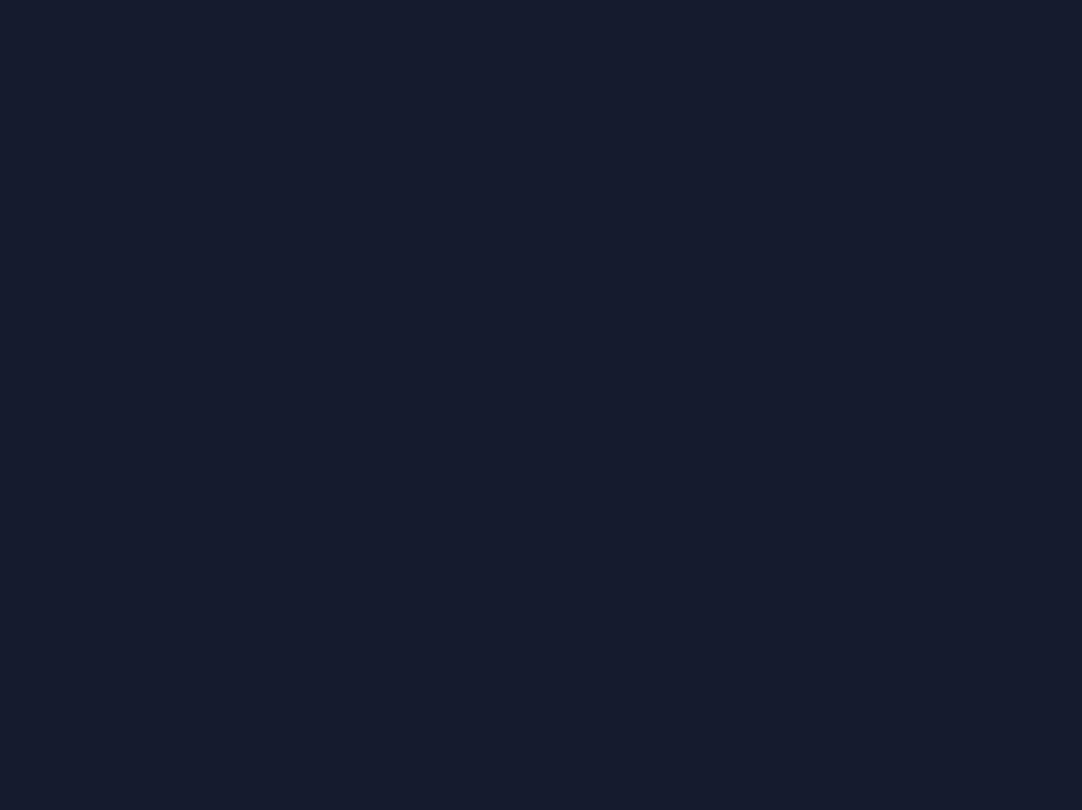
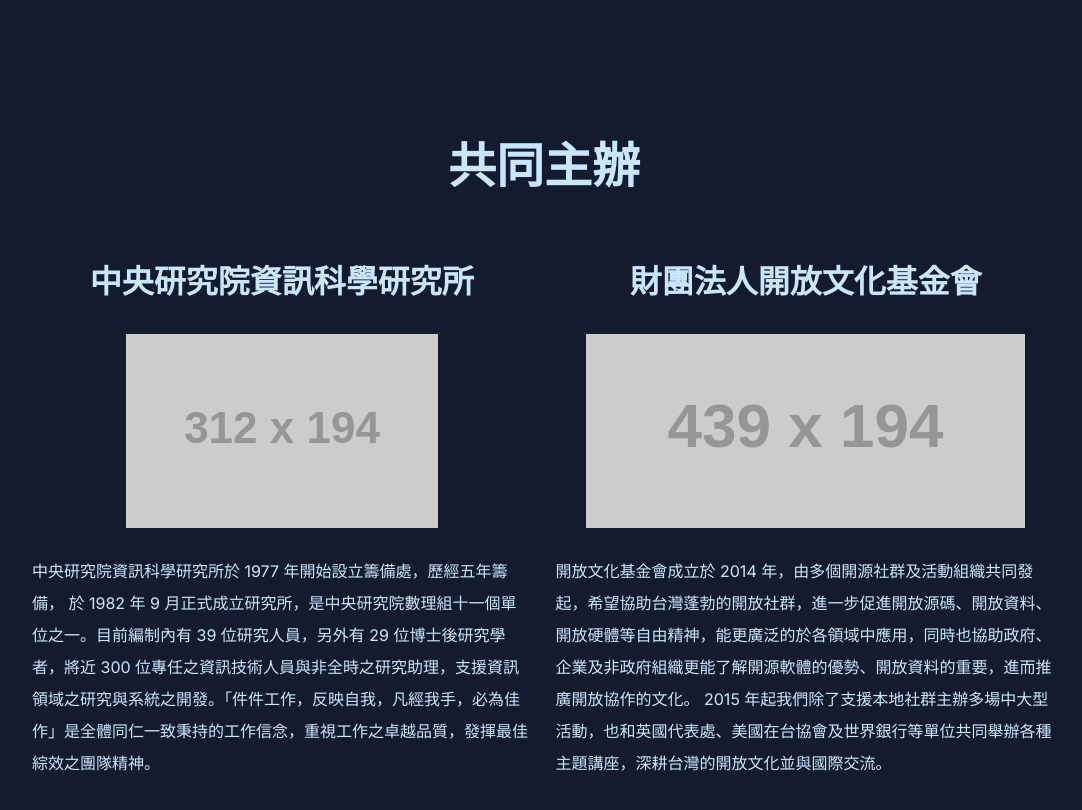
Before and after one commit to skyhong2002/2025, a Next.js app: page /2025/sponsor in a window 1280 px wide. Shown: the part 1562-2372 px from the top of the page, without its empty margins (96-1178 px from the left). Before the commit the page ends 1644 px from the top, so only its background shows below. Built offline with nearby package versions, Linux system fonts and the light colour scheme.

Commit message:
feat: add co-hoster section

```diff
--- a/app/(website)/sponsor/page.tsx
+++ b/app/(website)/sponsor/page.tsx
@@ -65,11 +65,13 @@
       <div className="items-center text-normal-mobile md:text-normal">
         <h1 className="text-center text-h1 font-bold">主辦單位</h1>
         <div className="py-[22.5px]" />
-        <h2 className="text-center text-h2 font-bold">SITCON 學生計算機年會</h2>
+        <h2 className="text-center text-h2 font-bold">
+          SITCON 學生計算機年會籌備團隊
+        </h2>
         <div className="py-[34.5px]" />
         <div className="flex justify-center">
           <Image
-            src="https://placehold.co/385x109?text=SITCON%20Logo%20385x109_4"
+            src="https://placehold.co/385x109?text=SITCON%20Logo%20385x109.4"
             alt="SITCON Logo"
             width={385}
             height={109}
@@ -91,6 +93,48 @@
           </p>
         </div>
       </div>
+
+      {/* 共同主辦 */}
+      <div className="items-center text-normal-mobile md:text-normal">
+        <h1 className="pb-[56px] text-center text-h1 font-bold">共同主辦</h1>
+        <div className="flex justify-center space-x-6">
+          <div className="flex flex-col items-center justify-center">
+            <h2 className="text-h2 font-bold">中央研究院資訊科學研究所</h2>
+            <Image
+              src="https://placehold.co/312x194"
+              alt="中央研究院資訊科學研究所"
+              width={312}
+              height={194}
+              className="py-[27.5px]"
+            />
+            <p className="max-w-[508px] leading-loose">
+              中央研究院資訊科學研究所於 1977 年開始設立籌備處，歷經五年籌備，
+              於 1982 年 9
+              月正式成立研究所，是中央研究院數理組十一個單位之一。目前編制內有
+              39 位研究人員，另外有 29 位博士後研究學者，將近 300
+              位專任之資訊技術人員與非全時之研究助理，支援資訊領域之研究與系統之開發。「件件工作，反映自我，凡經我手，必為佳作」是全體同仁一致秉持的工作信念，重視工作之卓越品質，發揮最佳綜效之團隊精神。
+            </p>
+          </div>
+          <div className="flex flex-col items-center justify-center">
+            <h2 className="text-h2 font-bold">財團法人開放文化基金會</h2>
+            <Image
+              src="https://placehold.co/439x194"
+              alt="中央研究院資訊科學研究所"
+              width={439}
+              height={194}
+              className="py-[27.5px]"
+            />
+            <p className="max-w-[509px] leading-loose">
+              開放文化基金會成立於 2014
+              年，由多個開源社群及活動組織共同發起，希望協助台灣蓬勃的開放社群，進一步促進開放源碼、開放資料、開放硬體等自由精神，能更廣泛的於各領域中應用，同時也協助政府、企業及非政府組織更能了解開源軟體的優勢、開放資料的重要，進而推廣開放協作的文化。
+              2015
+              年起我們除了支援本地社群主辦多場中大型活動，也和英國代表處、美國在台協會及世界銀行等單位共同舉辦各種主題講座，深耕台灣的開放文化並與國際交流。
+            </p>
+          </div>
+        </div>
+      </div>
+
+      {/* 協辦單位 */}
     </div>
   );
 }
```
